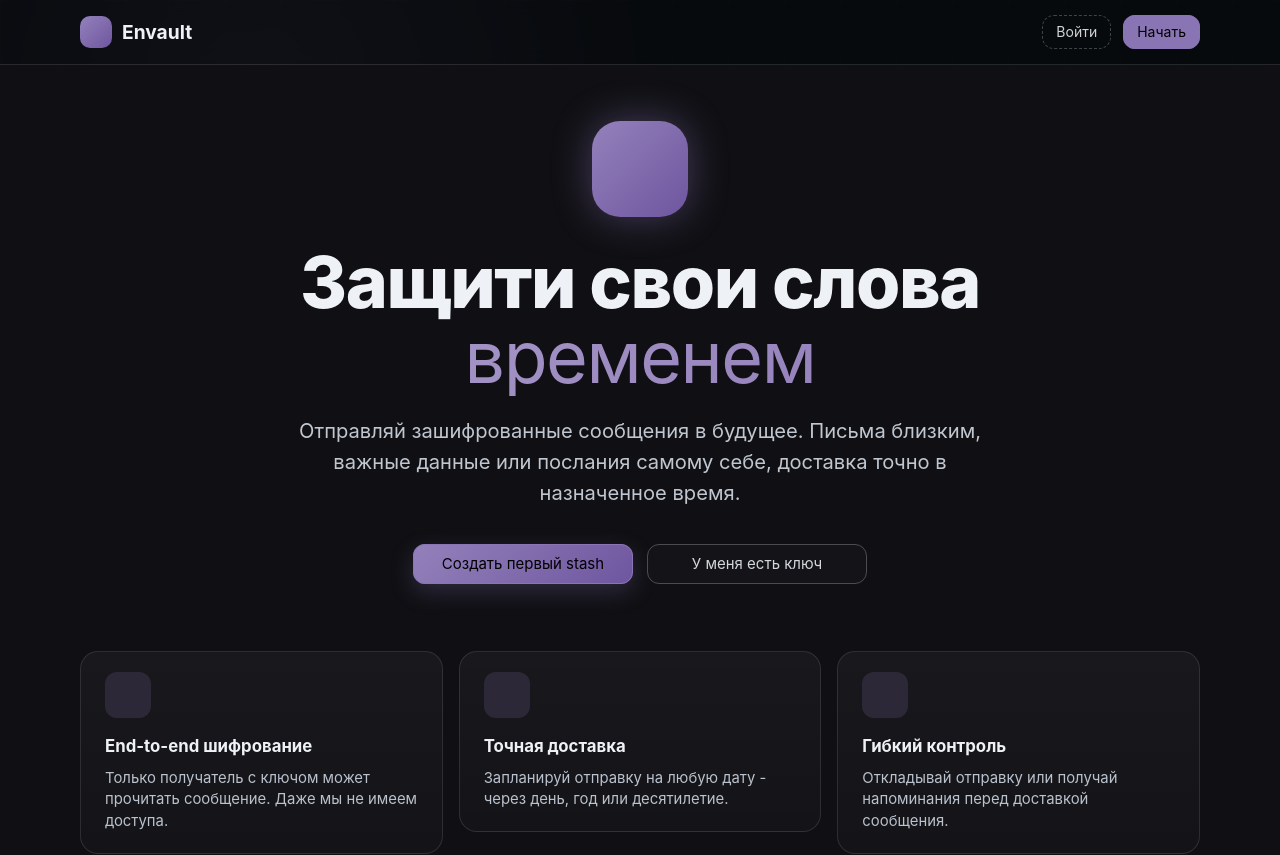
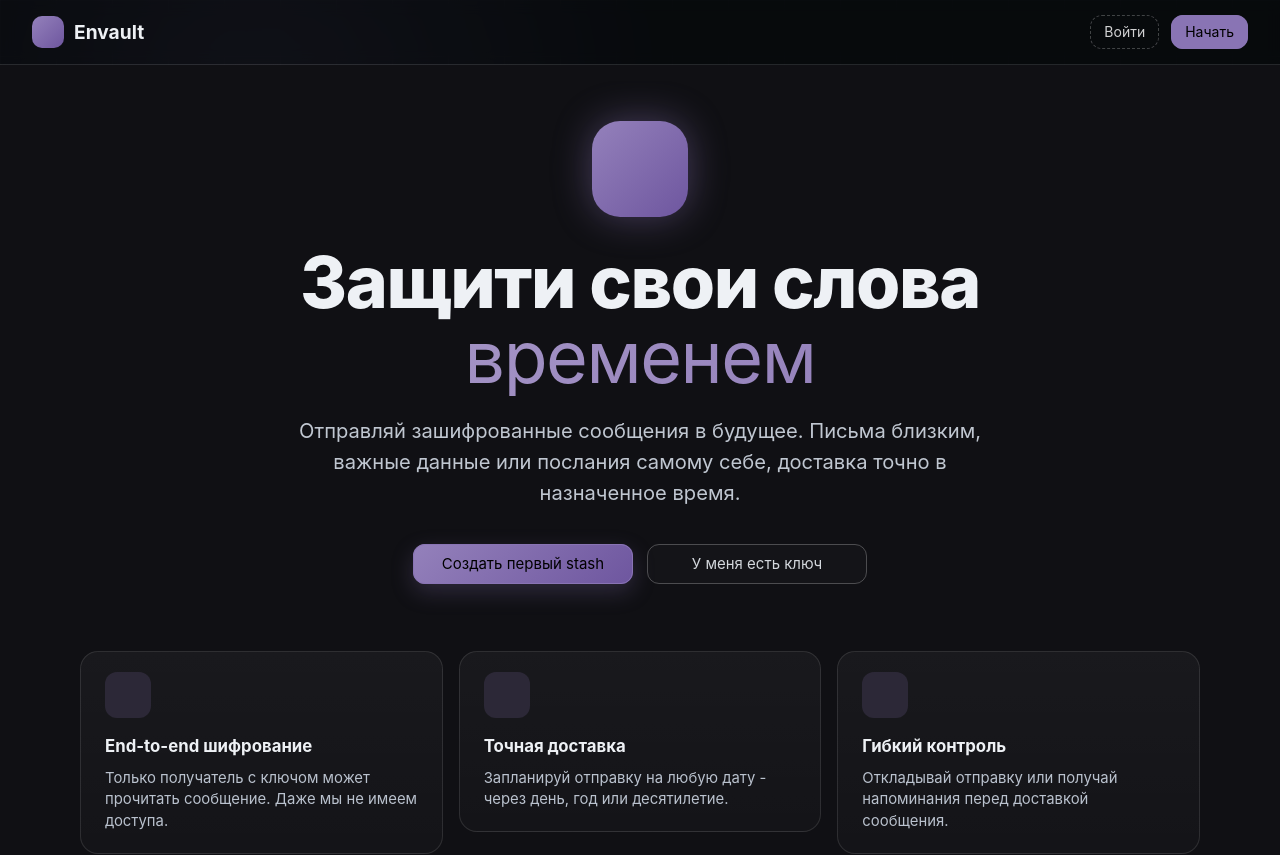
Before and after one commit to uka17/envault_fe, a Vue app: page / in a window 1280 px wide. Shown: the top 855 px of the page. Built offline with nearby package versions, Linux system fonts and the light colour scheme; some icons are missing; the HTML template or start-up script is replaced by a standard one.

Commit message:
Moved logo and login-register to edges

```diff
--- a/src/views/HomeView.vue
+++ b/src/views/HomeView.vue
@@ -31,7 +31,7 @@ const toSignup = () => router.push("/register");
 <template>
   <n-layout class="homepage envault-page-shell">
     <n-layout-header bordered class="home-header">
-      <div class="envault-container header-content">
+      <div class="header-content header-content-wide">
         <n-space align="center" :size="10">
           <div class="envault-brand-mark">
             <n-icon :size="16">
@@ -148,6 +148,11 @@ const toSignup = () => router.push("/register");
   display: flex;
   align-items: center;
   justify-content: space-between;
+}
+
+.header-content-wide {
+  width: 100%;
+  padding: 0 2rem;
 }
 
 .brand-name {
@@ -295,6 +300,10 @@ const toSignup = () => router.push("/register");
 }
 
 @media (max-width: 640px) {
+  .header-content-wide {
+    padding: 0 1rem;
+  }
+
   .hero {
     padding-top: 4rem;
   }
```
